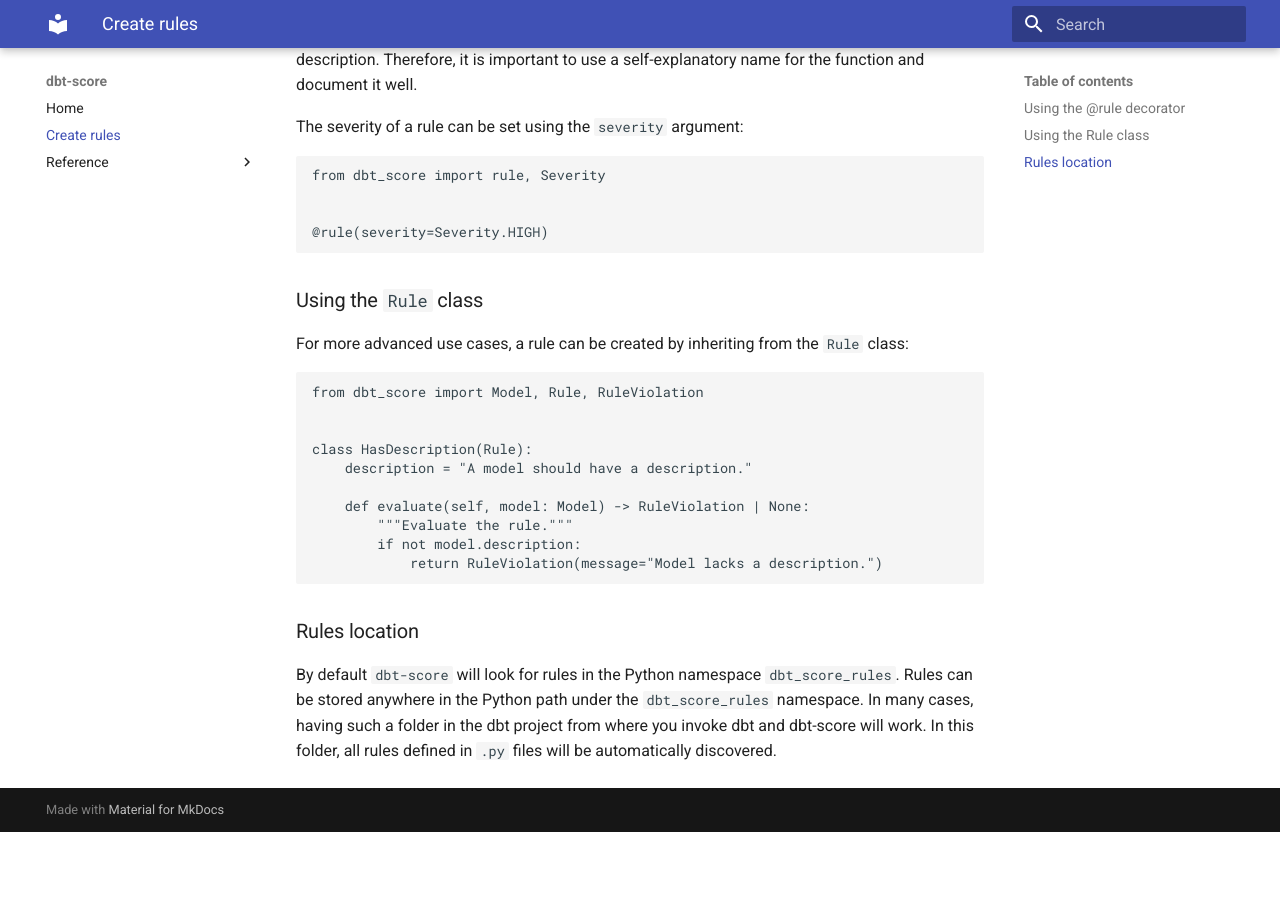
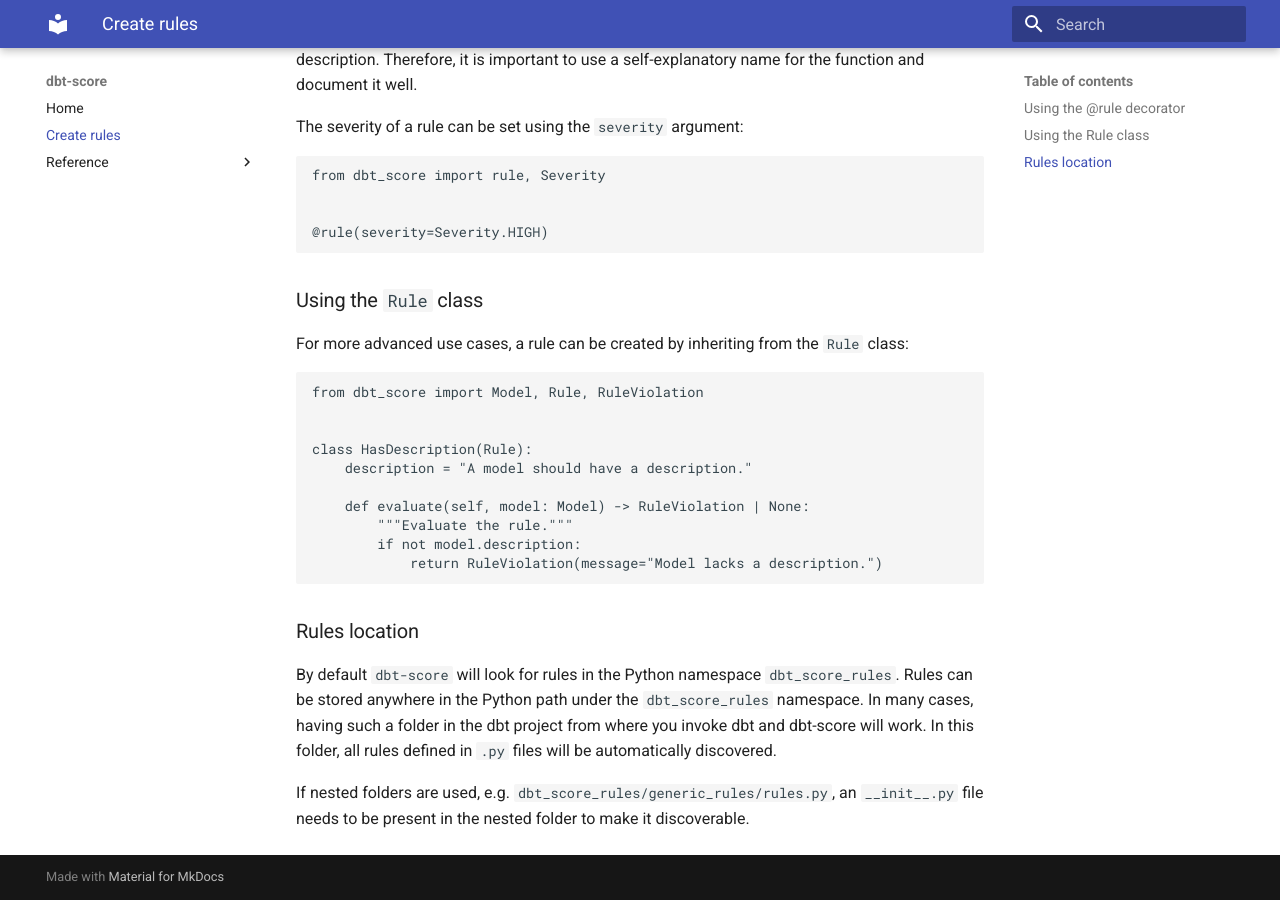
Before and after one commit to PicnicSupermarket/dbt-score, an MkDocs documentation site: the page built from docs/create_rules.md, in a window 1280 px wide and 900 px high, scrolled down 712 px. Built offline with MkDocs 1.6.1 and Material for MkDocs 9.7.7, drawn with Linux system fonts in a browser that asks for light colours; before the commit the page ends 1544 px from its top, so only the background shows below that.

Commit message:
Fix docs

```diff
--- a/docs/create_rules.md
+++ b/docs/create_rules.md
@@ -65,3 +65,7 @@
 `dbt_score_rules` namespace. In many cases, having such a folder in the dbt
 project from where you invoke dbt and dbt-score will work. In this folder, all
 rules defined in `.py` files will be automatically discovered.
+
+If nested folders are used, e.g. `dbt_score_rules/generic_rules/rules.py`, an
+`__init__.py` file needs to be present in the nested folder to make it
+discoverable.
```
